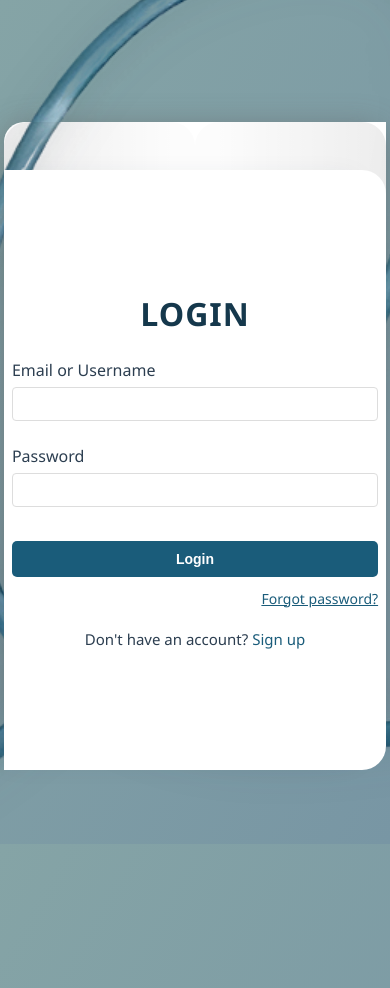
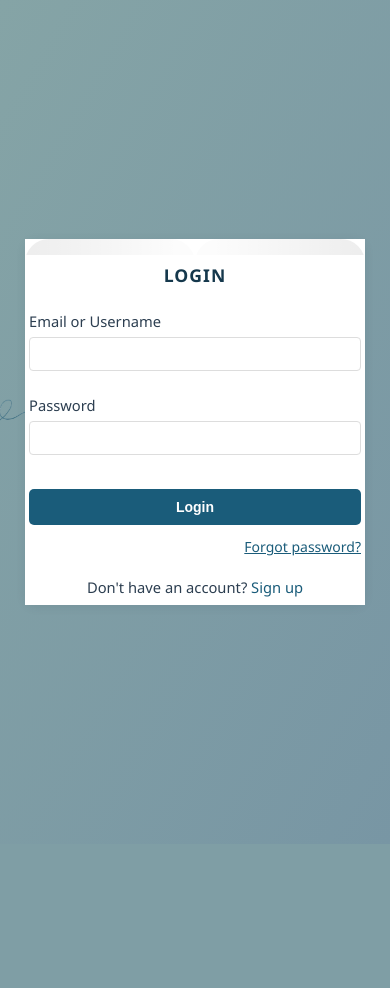
Before and after one commit to Economystique/EconomystiqueWebApp, a Flask app: page /login in a window 390 px wide; the page is wider, and only the part inside the window is pictured. After the commit the page ends 605 px from the top of that part, so only its background shows below. Run offline with Flask 3, Linux system fonts and the light colour scheme.

Commit message:
Fixed Login and SIgnUp mobile UI

```diff
--- a/static/css/style.css
+++ b/static/css/style.css
@@ -196,6 +196,52 @@ body {
         width: 180px;
         height: 180px;
     }
+}
+
+@media (max-width: 575px) {
+  .login-wrapper {
+    flex-direction: column;
+    width: 96vw;
+    min-width: 0;
+    max-width: 340px;
+    height: auto;
+    border-radius: 10px;
+    box-shadow: 0 2px 10px rgba(44,62,80,0.10);
+    padding: 0;
+    margin: 2vh auto;
+  }
+  .login-left, .login-right {
+    flex: unset;
+    width: 100%;
+    min-width: 0;
+    padding: 8px 4px;
+    border-radius: 0;
+    min-height: unset;
+    box-shadow: none;
+  }
+  .logo-floating img {
+    width: 48px;
+    max-width: 20vw;
+    left: 50%;
+    transform: translate(-50%, -30%);
+  }
+  .login-right h2 {
+    font-size: 1.1rem;
+  }
+  .form-group label {
+    font-size: 0.92rem;
+  }
+  .form-control {
+    font-size: 0.92rem;
+    padding: 7px 8px;
+  }
+  .btn-login {
+    font-size: 1rem;
+    padding: 10px;
+  }
+  .signup-link {
+    font-size: 0.92rem;
+  }
 }
 
 /* Sidebar Styles */
```
